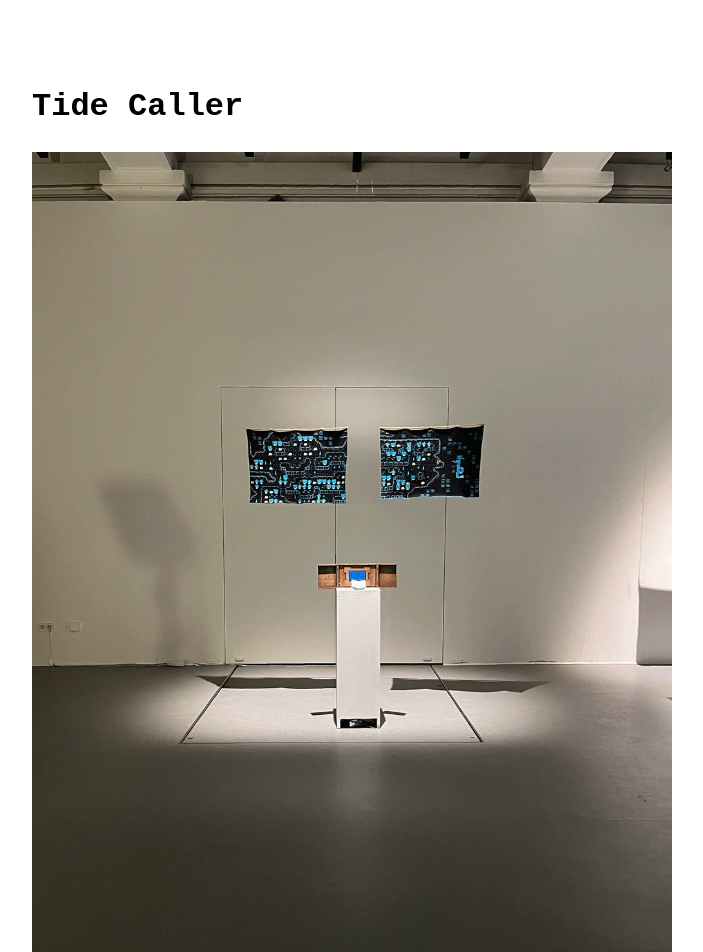
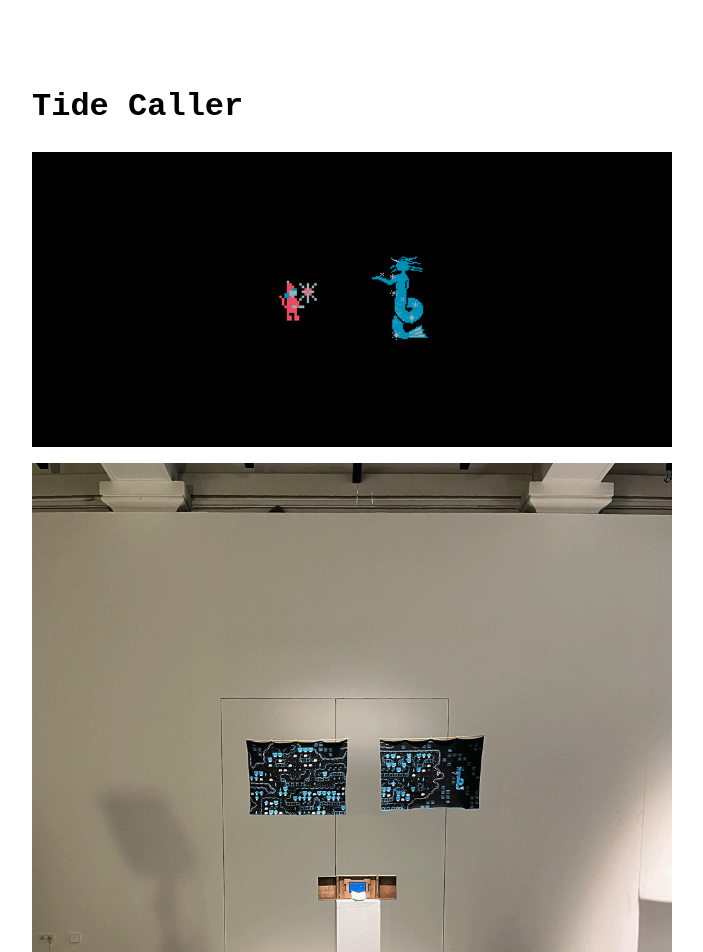
Before and after one commit to majogitka/majogitka.github.io, a Jekyll site: the page built from index.md, in a window 1280 px wide. Shown: the top 952 px of the page, without its empty margins (288-991 px from the left). Built offline with Jekyll 4.4.1, drawn with Linux system fonts in a browser that asks for light colours.

Commit message:
Modify IMG

```diff
--- a/index.md
+++ b/index.md
@@ -3,15 +3,22 @@ layout: home
 title: Tide Caller
 ---
 
-![장면 설명](/assets/images/0.png)
+![장면 설명](/assets/images/00.png)
+
+![장면 설명](/assets/images/01.png)
 <br>
+
+<p align="center">
+  <img src="/assets/images/02.png" width="50%">
+</p>
 A scene from the Tidecaller mythology is randomly generated by an algorithm. The story is printed, compiled into a book, and the images are woven into knitworks. The story, once told in words, gains power through a medium, which has a physical form and texture. But it's a fictional, fake myth written by an AI that lacks cultural context and meaning.
 <br>
 
-![장면 설명](/assets/images/1.png)
+<img src="/assets/images/03.png" style="margin-bottom: 40px; width: 100%;">
 <br>
-
-![두 번째 장면](/assets/images/03.gif)
+<img src="/assets/images/04.gif" style="margin-bottom: 40px; width: 100%;">
 <br>
-
-![장면 설명](/assets/images/05.jpeg)
+<img src="/assets/images/05.jpeg" style="margin-bottom: 40px; width: 100%;">
+<br>
+<img src="/assets/images/06.png" style="margin-bottom: 40px; width: 100%;">
+<br>
```
Also changed, not shown: assets/images/00.png (added), assets/images/01.png (renamed from assets/images/0.png), assets/images/02.png (added), assets/images/03.png (renamed from assets/images/1.png), assets/images/06.png (added), 1 other file.
